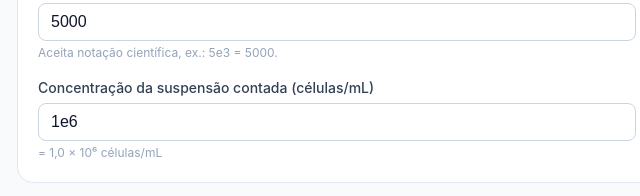
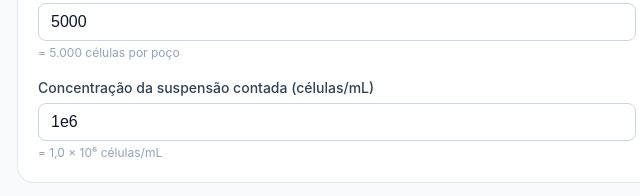
Before and after one commit to thaisdolzany/calculadora-plaqueamento, a plain HTML site: page index.html in a window 1280 px wide. Shown: the part 520-716 px from the top of the page, 303-943 px from the left. Drawn offline with Linux system fonts and the light colour scheme.

Commit message:
Add input validation, calculation tests and documented formulas
The calculation is a pure compute() function checked with node --test, and each invalid field gets its own message.

```diff
--- a/index.html
+++ b/index.html
@@ -29,6 +29,8 @@
     padding:9px 12px; font-size:16px; color:var(--slate900); font-variant-numeric:tabular-nums;
   }
   input:focus,select:focus{outline:none; border-color:var(--teal500); box-shadow:0 0 0 2px var(--teal200);}
+  input[aria-invalid="true"]{border-color:#b45309; box-shadow:0 0 0 2px var(--amber100);}
+  .toggle button:focus-visible{outline:2px solid var(--teal500); outline-offset:1px;}
   .row{display:grid; grid-template-columns:1fr 1fr; gap:12px;}
   .group{margin-top:16px;}
   .group:first-child{margin-top:0;}
@@ -96,15 +98,15 @@
     <div class="group">
       <span class="lbl">Definir o alvo por</span>
       <div class="toggle">
-        <button type="button" id="btnPerV" class="active">Células por poço</button>
-        <button type="button" id="btnDens">Densidade (cells/cm²)</button>
+        <button type="button" id="btnPerV" class="active" aria-pressed="true">Células por poço</button>
+        <button type="button" id="btnDens" aria-pressed="false">Densidade (cells/cm²)</button>
       </div>
     </div>
 
     <div class="group" id="grpPerV">
       <label for="cpv">Células por poço/garrafa</label>
       <input id="cpv" inputmode="decimal" value="5000" />
-      <p class="hint">Aceita notação científica, ex.: 5e3 = 5000.</p>
+      <p class="hint" id="cpvHint">Aceita notação científica, ex.: 5e3 = 5000.</p>
     </div>
 
     <div class="group" id="grpDens" style="display:none;">
@@ -122,7 +124,7 @@
 
   <section class="result">
     <h2>Prepare a suspensão de plaqueamento</h2>
-    <div id="out"></div>
+    <div id="out" aria-live="polite"></div>
   </section>
 
   <p class="foot">Conferência rápida de bancada. Valide com seu protocolo e a contagem real.</p>
@@ -179,7 +181,42 @@ function vol(mL){
   return mL.toFixed(2).replace(".",",") + " mL";
 }
 
-function num(s){ var v = parseFloat(String(s).replace(",",".")); return isFinite(v) ? v : NaN; }
+// <calc> pure functions, also loaded by tests/calc.test.mjs
+// Parses a number typed in pt-BR or en style. Returns NaN for anything that is not a
+// plain number, and for thousand-grouped input such as "100.000" or "1.000.000",
+// which is ambiguous (100 or 100000?) and is safer to reject than to guess.
+function num(s){
+  var t = String(s).trim().replace(/\s+/g, "");
+  if(t === "") return NaN;
+  if(/^\d{1,3}([.,]\d{3}){2,}$/.test(t) || /^\d{1,3}\.\d{3}$/.test(t)) return NaN;
+  if(!/^\+?(\d+([.,]\d*)?|[.,]\d+)([eE][+-]?\d+)?$/.test(t)) return NaN;
+  var v = Number(t.replace(",", "."));
+  return isFinite(v) ? v : NaN;
+}
+
+// Checks the inputs and computes the master-mix recipe. Volumes in mL.
+// Returns {error: "<field>"} when an input is out of range, or {error: "too_dilute"}.
+function compute(A, W, N, ov, S, perV){
+  if(!(A > 0)) return {error: "area"};
+  if(!(W > 0)) return {error: "wv"};
+  if(!(N >= 1) || Math.floor(N) !== N) return {error: "n"};
+  if(!(ov >= 0 && ov <= 100)) return {error: "ov"};
+  if(!(perV > 0)) return {error: "target"};
+  if(!(S > 0)) return {error: "stock"};
+  var effN = N * (1 + ov / 100);
+  var r = {
+    totalWork: W * effN,
+    totalCells: perV * effN,
+    seedConc: perV / W,
+    finalDensity: perV / A
+  };
+  r.volStock = r.totalCells / S;
+  r.volMedium = r.totalWork - r.volStock;
+  r.dilution = S / r.seedConc;
+  if(r.volStock > r.totalWork) return {error: "too_dilute"};
+  return r;
+}
+// </calc>
 
 var mode = "perVessel";
 
@@ -198,6 +235,15 @@ sel.value = "p96";
 
 function $(id){ return document.getElementById(id); }
 
+var MESSAGES = {
+  area: "Informe a \u00E1rea do po\u00E7o em cm\u00B2 (n\u00FAmero maior que zero).",
+  wv: "Informe o volume por po\u00E7o em mL (n\u00FAmero maior que zero).",
+  n: "Informe quantos po\u00E7os ou garrafas, como n\u00FAmero inteiro.",
+  ov: "A sobra de seguran\u00E7a deve estar entre 0 e 100%.",
+  target: "Informe o alvo de c\u00E9lulas (n\u00FAmero maior que zero). Para milhares, use 5000 ou 5e3, sem ponto.",
+  stock: "Informe a concentra\u00E7\u00E3o contada (ex.: 1e6 ou 1000000). N\u00E3o use ponto como separador de milhar."
+};
+
 function drow(k,v){ return '<div class="drow"><dt>'+k+'</dt><dd>'+v+'</dd></div>'; }
 
 function recalc(){
@@ -206,29 +252,26 @@ function recalc(){
   var perV = (mode==="density") ? num($("dens").value)*A : num($("cpv").value);
 
   $("stockHint").textContent = (isFinite(S)&&S>0) ? ("= " + sci(S) + " c\u00E9lulas/mL") : "Ex.: 1e6 = 1 milh\u00E3o/mL";
+  var cpvV = num($("cpv").value);
+  $("cpvHint").textContent = (isFinite(cpvV)&&cpvV>0) ? ("= " + sci(cpvV) + " c\u00E9lulas por po\u00E7o") : "Aceita nota\u00E7\u00E3o cient\u00EDfica, ex.: 5e3 = 5000.";
   $("densHint").textContent = (mode==="density" && isFinite(perV)&&perV>0) ? ("Equivale a " + sci(perV) + " c\u00E9lulas por po\u00E7o.") : "";
 
   var out = $("out");
-  var valid = [A,W,N,S,perV].every(function(x){ return isFinite(x)&&x>0; }) && isFinite(ov);
-  if(!valid){
-    out.innerHTML = '<p class="empty">Preencha os campos acima para ver a receita.</p>';
-    return;
-  }
-
-  var effN = N*(1+ov/100);
-  var totalWork = W*effN;
-  var totalCells = perV*effN;
-  var seedConc = perV/W;
-  var volStock = totalCells/S;
-  var volMedium = totalWork - volStock;
-  var dilution = S/seedConc;
-  var finalDensity = perV/A;
-
-  if(volStock > totalWork){
+  var r = compute(A, W, N, ov, S, perV);
+  ["area","wv","n","ov","cpv","dens","stock"].forEach(function(id){ $(id).removeAttribute("aria-invalid"); });
+  if(r.error === "too_dilute"){
     out.innerHTML = '<p class="warn">A suspens\u00E3o contada est\u00E1 dilu\u00EDda demais para esse alvo. '
       + 'Centrifugue e ressuspenda num volume menor, ou reduza as c\u00E9lulas por po\u00E7o.</p>';
     return;
   }
+  if(r.error){
+    var field = r.error === "target" ? (mode === "density" ? "dens" : "cpv") : r.error;
+    $(field).setAttribute("aria-invalid", "true");
+    out.innerHTML = '<p class="empty">' + MESSAGES[r.error] + '</p>';
+    return;
+  }
+  var volStock = r.volStock, volMedium = r.volMedium, totalWork = r.totalWork, totalCells = r.totalCells,
+      dilution = r.dilution, finalDensity = r.finalDensity;
 
   var tiny = volStock < 0.005
     ? '<p class="warn">O volume de suspens\u00E3o a pipetar \u00E9 muito pequeno. '
@@ -256,19 +299,23 @@ sel.addEventListener("change", function(){
   if(p){ $("area").value = p.area; $("wv").value = p.vol; $("n").value = p.wells; }
   recalc();
 });
-$("area").addEventListener("input", function(){ sel.value = "custom"; recalc(); });
-["wv","n","ov","cpv","dens","stock"].forEach(function(id){
+["area","wv"].forEach(function(id){
+  $(id).addEventListener("input", function(){ sel.value = "custom"; recalc(); });
+});
+["n","ov","cpv","dens","stock"].forEach(function(id){
   $(id).addEventListener("input", recalc);
 });
 $("btnPerV").addEventListener("click", function(){
   mode = "perVessel";
   $("btnPerV").classList.add("active"); $("btnDens").classList.remove("active");
+  $("btnPerV").setAttribute("aria-pressed","true"); $("btnDens").setAttribute("aria-pressed","false");
   $("grpPerV").style.display = ""; $("grpDens").style.display = "none";
   recalc();
 });
 $("btnDens").addEventListener("click", function(){
   mode = "density";
   $("btnDens").classList.add("active"); $("btnPerV").classList.remove("active");
+  $("btnDens").setAttribute("aria-pressed","true"); $("btnPerV").setAttribute("aria-pressed","false");
   $("grpDens").style.display = ""; $("grpPerV").style.display = "none";
   recalc();
 });
```
Also changed, not shown: tests/calc.test.mjs (added, +67 -0 lines), 1 other file.
